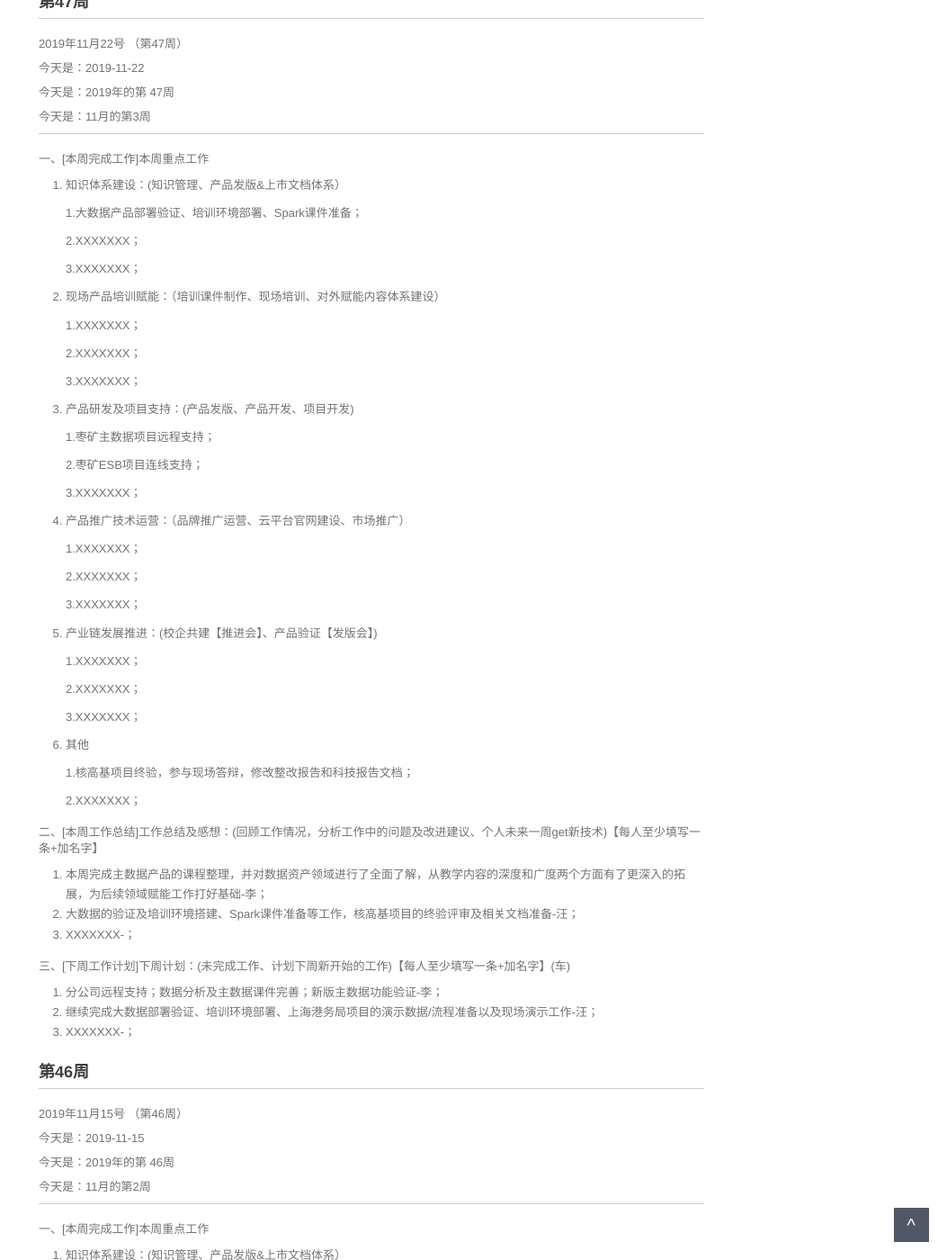
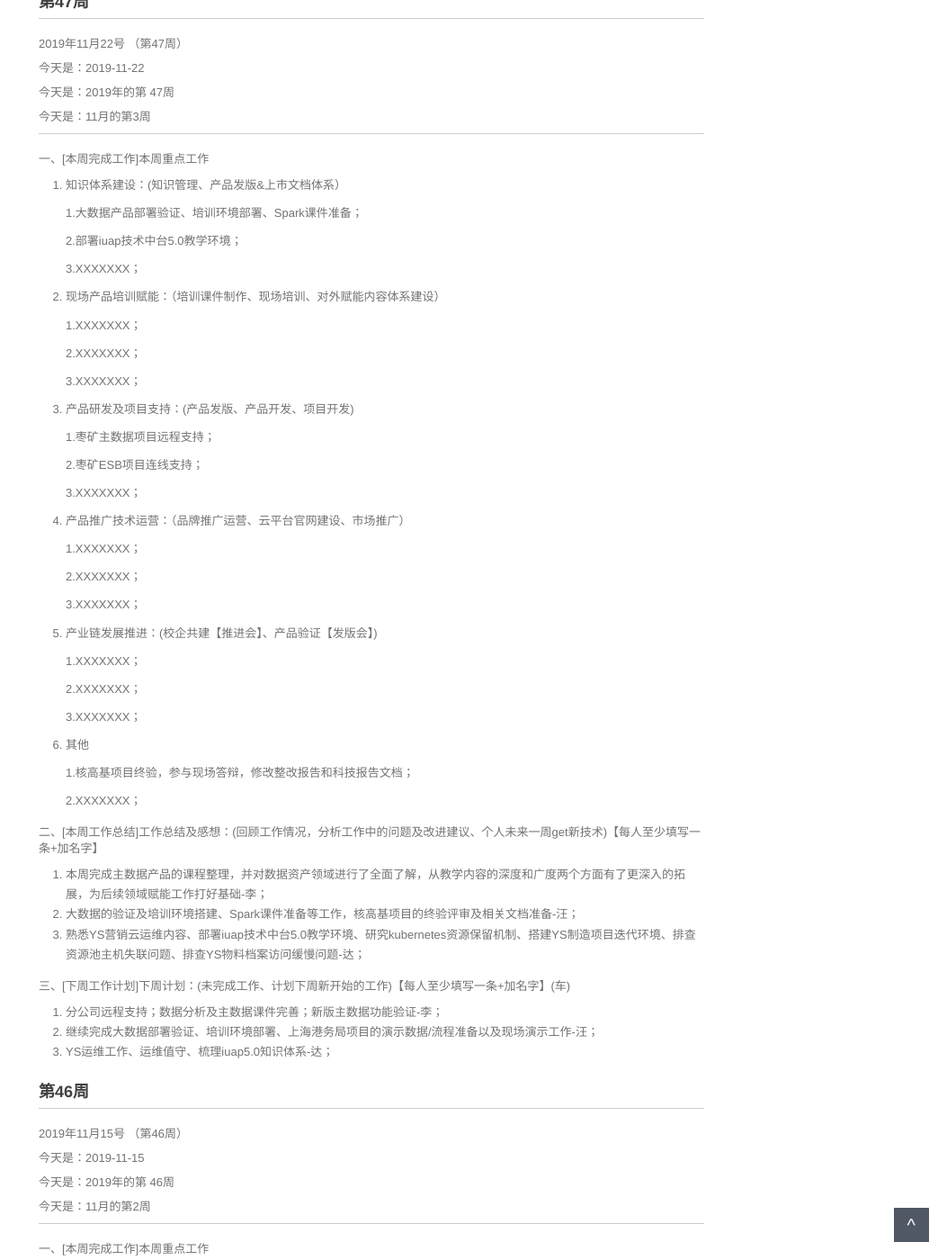
Before and after one commit to walllFlower/blog, a Jekyll site: the page built from _posts/2018-07-17-day_report_cxz.md, in a window 1280 px wide and 1400 px high, scrolled down 341 px. Shown: the whole window at 90% size, without its empty margins (227-1280 px from the left). Built offline with Jekyll 4.4.1, drawn with Linux system fonts in a browser that asks for light colours; comment, search, counter and statistics services are not loaded.

Commit message:
李寅达

```diff
--- a/_posts/2018-07-17-day_report_cxz.md
+++ b/_posts/2018-07-17-day_report_cxz.md
@@ -28,7 +28,7 @@ categories: 技术运营工作周报
 
     1.大数据产品部署验证、培训环境部署、Spark课件准备；
 
-    2.XXXXXXX；
+    2.部署iuap技术中台5.0教学环境；
 
     3.XXXXXXX；
 
@@ -75,13 +75,13 @@ categories: 技术运营工作周报
 
 1. 本周完成主数据产品的课程整理，并对数据资产领域进行了全面了解，从教学内容的深度和广度两个方面有了更深入的拓展，为后续领域赋能工作打好基础-李；
 2. 大数据的验证及培训环境搭建、Spark课件准备等工作，核高基项目的终验评审及相关文档准备-汪；
-3. XXXXXXX-；
+3. 熟悉YS营销云运维内容、部署iuap技术中台5.0教学环境、研究kubernetes资源保留机制、搭建YS制造项目迭代环境、排查资源池主机失联问题、排查YS物料档案访问缓慢问题-达；
 
 三、[下周工作计划]下周计划：(未完成工作、计划下周新开始的工作)【每人至少填写一条+加名字】(车)
 
 1. 分公司远程支持；数据分析及主数据课件完善；新版主数据功能验证-李；
 2. 继续完成大数据部署验证、培训环境部署、上海港务局项目的演示数据/流程准备以及现场演示工作-汪；
-3. XXXXXXX-；
+3. YS运维工作、运维值守、梳理iuap5.0知识体系-达；
 
 
 
```
